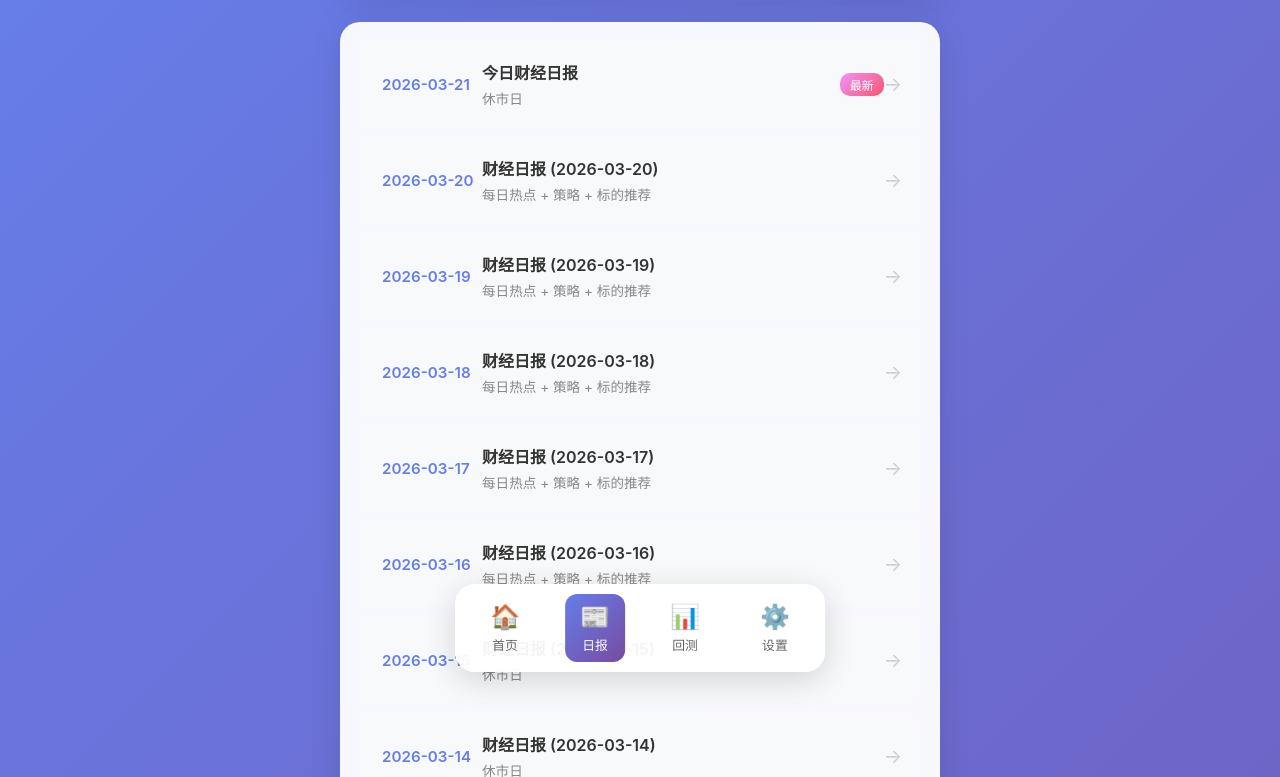
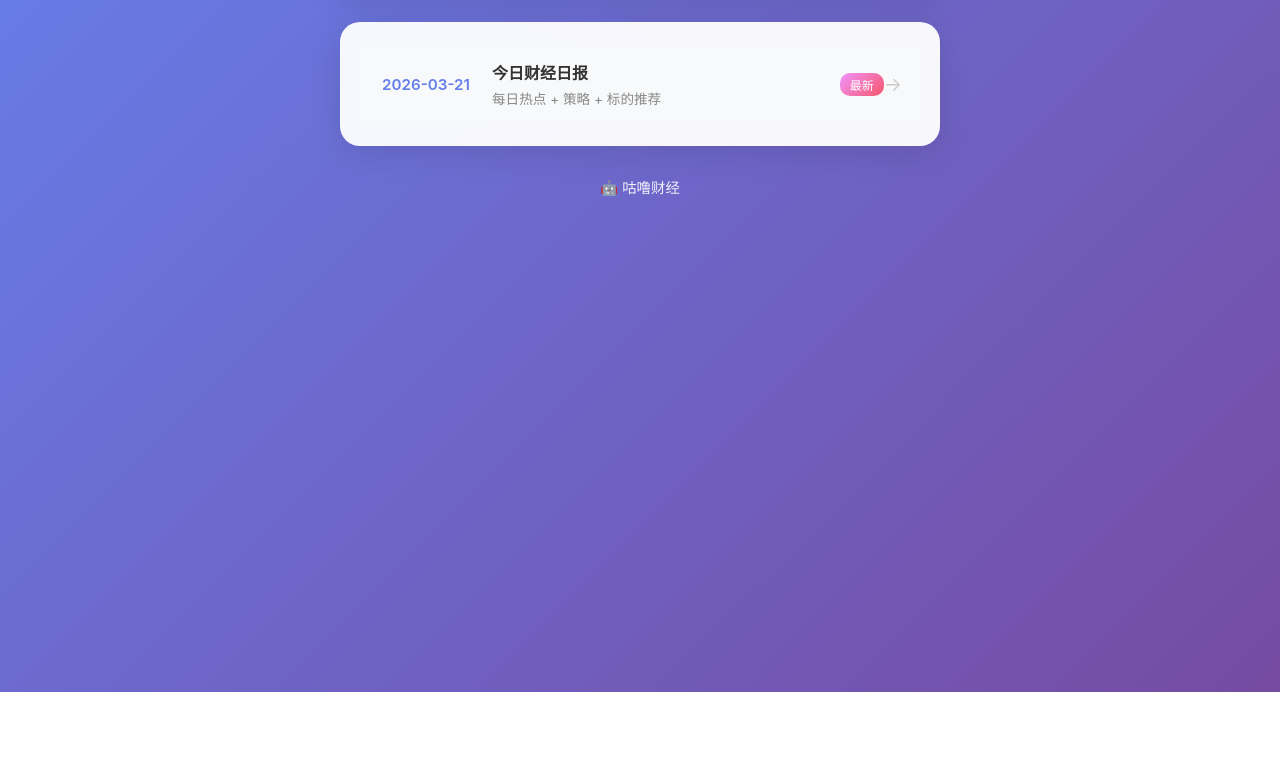
Before and after one commit to hg610423805/openclaw, a website: page report-list.html in a window 1280 px wide. Shown: the part 108-885 px from the top of the page. After the commit the page ends 800 px from the top, so only its background shows below. Drawn offline with Linux system fonts and the light colour scheme.

Commit message:
修复：移除导航栏 + 修复回测列表 + 优化日报显示

```diff
--- a/report-list.html
+++ b/report-list.html
@@ -7,10 +7,10 @@
     <style>
         * { margin: 0; padding: 0; box-sizing: border-box; }
         body {
-            font-family: -apple-system, BlinkMacSystemFont, 'Segoe UI', Roboto, sans-serif;
+            font-family: -apple-system, BlinkMacSystemFont, sans-serif;
             background: linear-gradient(135deg, #667eea 0%, #764ba2 100%);
             min-height: 100vh;
-            padding: 20px 20px 100px 20px;
+            padding: 20px 20px 40px 20px;
         }
         .container { max-width: 600px; margin: 0 auto; }
 
@@ -61,7 +61,7 @@
         }
         .report-item:last-child { margin-bottom: 0; }
         .report-item .date {
-            width: 100px;
+            width: 110px;
             font-weight: 600;
             color: #667eea;
             font-size: 0.95rem;
@@ -89,36 +89,12 @@
             margin-left: 10px;
         }
 
-        /* Bottom Nav */
-        .bottom-nav {
-            position: fixed;
-            bottom: 20px;
-            left: 50%;
-            transform: translateX(-50%);
-            background: rgba(255,255,255,0.95);
-            border-radius: 20px;
-            padding: 10px 20px;
-            display: flex;
-            gap: 30px;
-            box-shadow: 0 8px 32px rgba(0,0,0,0.15);
-            z-index: 1000;
-        }
-        .nav-item {
-            display: flex;
-            flex-direction: column;
-            align-items: center;
-            text-decoration: none;
-            color: #666;
-            padding: 8px 15px;
-            border-radius: 12px;
-            transition: background 0.3s;
-        }
-        .nav-item:hover { background: #f0f0f0; }
-        .nav-item .icon { font-size: 1.5rem; margin-bottom: 4px; }
-        .nav-item .text { font-size: 0.8rem; font-weight: 500; }
-        .nav-item.active {
-            background: linear-gradient(135deg, #667eea, #764ba2);
-            color: white;
+        /* Footer */
+        .footer {
+            text-align: center;
+            color: rgba(255,255,255,0.9);
+            padding: 30px 20px 0 20px;
+            font-size: 0.9rem;
         }
     </style>
 </head>
@@ -136,27 +112,12 @@
         <div class="report-list" id="reportList">
             <!-- 将由 JS 动态生成 -->
         </div>
+
+        <!-- Footer -->
+        <div class="footer">
+            <p>🤖 咕噜财经</p>
+        </div>
     </div>
-
-    <!-- Bottom Nav -->
-    <nav class="bottom-nav">
-        <a href="index.html" class="nav-item">
-            <span class="icon">🏠</span>
-            <span class="text">首页</span>
-        </a>
-        <a href="report-list.html?type=daily" class="nav-item active">
-            <span class="icon">📰</span>
-            <span class="text">日报</span>
-        </a>
-        <a href="report-list.html?type=trading" class="nav-item">
-            <span class="icon">📊</span>
-            <span class="text">回测</span>
-        </a>
-        <a href="#" class="nav-item">
-            <span class="icon">⚙️</span>
-            <span class="text">设置</span>
-        </a>
-    </nav>
 
     <script>
         // 获取 URL 参数
@@ -172,44 +133,63 @@
 
         // 生成报告列表数据
         function generateReports() {
-            const reports = [];
-            const today = new Date();
+            const today = new Date('2026-03-21'); // 当前日期
 
             if (type === 'daily') {
-                // 财经日报 - 最近 30 天
+                // 财经日报 - 只生成 3 月 21 日及以后的报告
+                const reports = [];
+                const startDate = new Date('2026-03-21');
+
                 for (let i = 0; i < 30; i++) {
                     const date = new Date(today);
                     date.setDate(date.getDate() - i);
+
+                    // 只显示 3 月 21 日及以后的报告
+                    if (date < startDate) continue;
+
                     const dateStr = date.toISOString().split('T')[0];
                     const isToday = i === 0;
-                    const isWeekend = date.getDay() === 0 || date.getDay() === 6;
 
                     reports.push({
                         date: dateStr,
-                        title: isToday ? '今日财经日报' : `财经日报 (${dateStr})`,
-                        desc: isWeekend ? '休市日' : '每日热点 + 策略 + 标的推荐',
+                        title: isToday ? '今日财经日报' : `财经日报`,
+                        desc: '每日热点 + 策略 + 标的推荐',
                         badge: isToday ? '最新' : null,
                         link: `daily-report-${dateStr}.html`
                     });
                 }
+
+                return reports;
             } else {
                 // 交易回测报告
-                reports.push({
-                    date: '2026-03-20',
-                    title: '期货交易回测分析',
-                    desc: '硅铁/尿素/鸡蛋/豆粕 - 221 笔交易',
-                    badge: '最新',
-                    link: 'trading_report_full.html'
-                });
+                return [
+                    {
+                        date: '2026-03-20',
+                        title: '期货交易回测分析',
+                        desc: '硅铁/尿素/鸡蛋/豆粕 - 221 笔交易 | +36,620 元',
+                        badge: '最新',
+                        link: 'trading_report_full.html'
+                    },
+                    {
+                        date: '2026-03-15',
+                        title: '期货交易回测分析',
+                        desc: '历史回测报告',
+                        badge: null,
+                        link: 'trading_report_full.html'
+                    }
+                ];
             }
-
-            return reports;
         }
 
         // 渲染报告列表
         function renderReports() {
             const listEl = document.getElementById('reportList');
             const reports = generateReports();
+
+            if (reports.length === 0) {
+                listEl.innerHTML = '<div style="text-align: center; padding: 40px; color: #888;">暂无报告</div>';
+                return;
+            }
 
             listEl.innerHTML = reports.map(report => `
                 <a href="${report.link}" class="report-item">
```
Also changed, not shown: index.html (+8 -58 lines).
